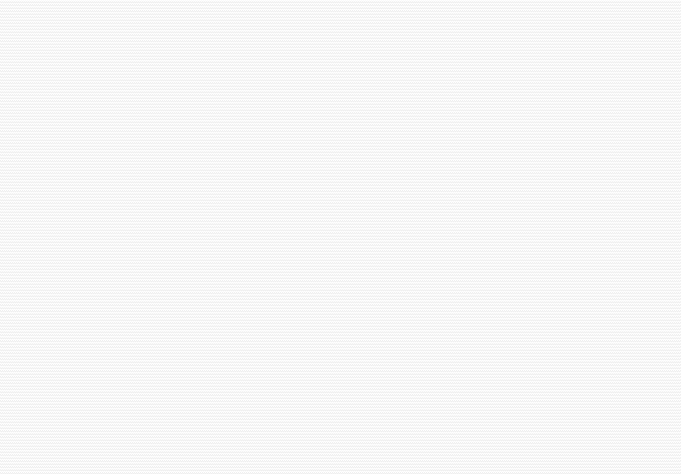
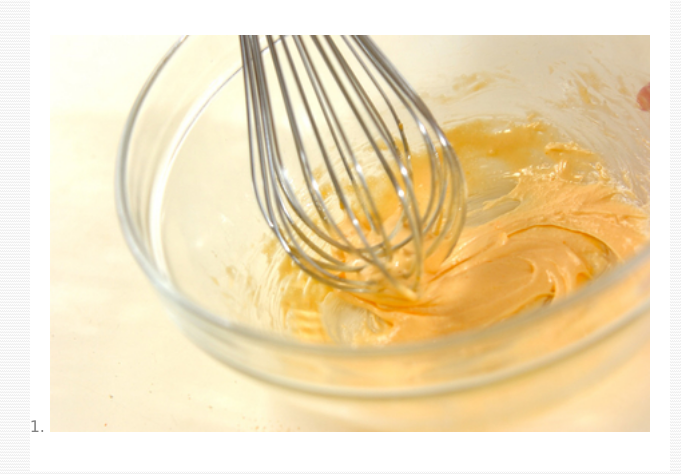
Before and after one commit to gitmizlin-zz/mis-bakverk, a plain HTML site: page src/recipe.html in a window 1280 px wide. Shown: the whole page, without its empty margins (290-971 px from the left). Drawn offline with Linux system fonts and the light colour scheme; files that its build step writes are made by us from their sources; files whose address does not match are found by name.

Commit message:
recipe step1 image added

```diff
--- a/recipe.html
+++ b/src/recipe.html
@@ -8,6 +8,17 @@
     <title>Mis bakverk: Crème brûlée recipe</title>
 </head>
 <body>
+<main>
+    <ol>
+        <li>
+            <img src="../img/recipe/recipe1.jpg" alt="recipe_step1">
+            <p>
+
+            </p>
+        </li>
+
+    </ol>
+</main>
 
 </body>
 </html>
```
Also changed, not shown: img/Creme-Brulee.jpg (deleted), style/stylesheet.css (renamed from stylesheet.css).
